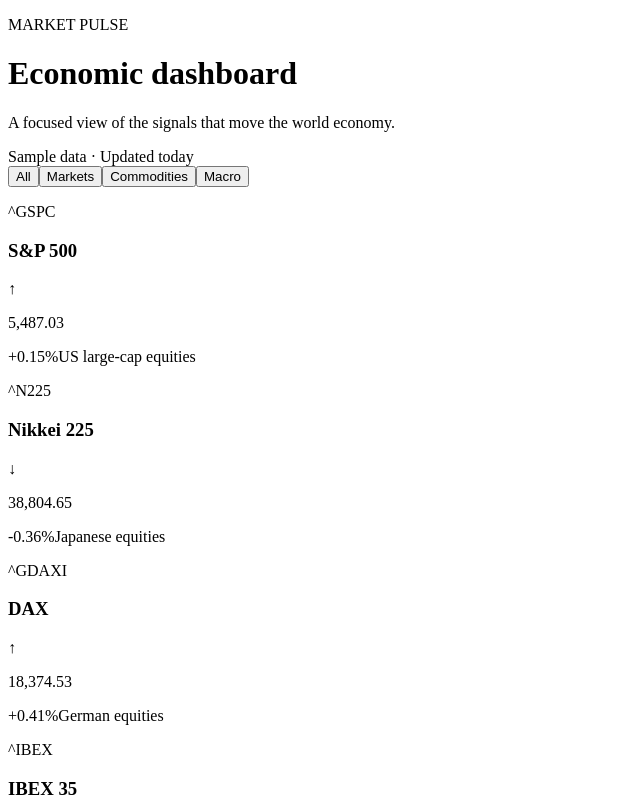
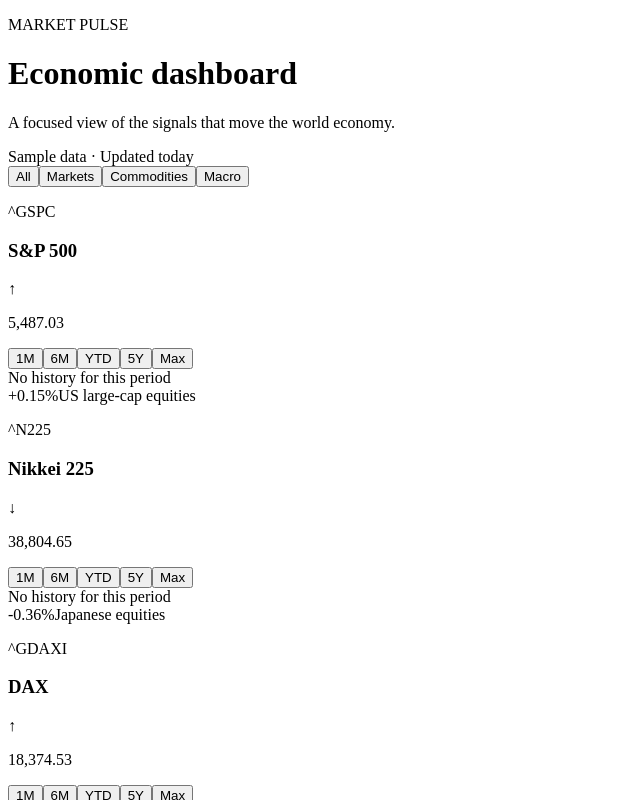
Before and after one commit to mrdonado/economic-dashboard, a React (Vite) app: page / in a window 1280 px wide. Both pictures are taken after a click on the button "Markets". Shown: the top 800 px of the page, without its empty margins (0-640 px from the left). Built offline with nearby package versions, Linux system fonts and the light colour scheme; no server answers; the HTML template or start-up script is replaced by a standard one.

Commit message:
feat: dashboard graphs

```diff
--- a/scripts/fetch-history.mjs
+++ b/scripts/fetch-history.mjs
@@ -11,7 +11,7 @@
 import { fileURLToPath } from 'node:url'
 
 const ROOT = join(dirname(fileURLToPath(import.meta.url)), '..')
-const OUTPUT_DIR = join(ROOT, 'data', 'history')
+const OUTPUT_DIR = join(ROOT, 'public', 'data', 'history')
 const START_DATE = '1950-01-01'
 const TODAY = isoDate(new Date())
 
--- /dev/null
+++ b/src/components/HistoryChart.tsx
@@ -0,0 +1,98 @@
+import { useEffect, useMemo, useState } from 'react'
+
+type Range = '1M' | '6M' | 'YTD' | '5Y' | 'Max'
+
+interface HistoryPoint { date: string; value: number }
+interface HistoryFile { points: HistoryPoint[] }
+
+const ranges: Range[] = ['1M', '6M', 'YTD', '5Y', 'Max']
+
+function startFor(range: Range, end: Date) {
+  const start = new Date(end)
+  if (range === '1M') start.setMonth(start.getMonth() - 1)
+  if (range === '6M') start.setMonth(start.getMonth() - 6)
+  if (range === 'YTD') start.setMonth(0, 1)
+  if (range === '5Y') start.setFullYear(start.getFullYear() - 5)
+  return start
+}
+
+function linePath(points: HistoryPoint[]) {
+  if (points.length < 2) return ''
+  const values = points.map((point) => point.value)
+  const min = Math.min(...values)
+  const max = Math.max(...values)
+  const span = max - min || 1
+  return points.map((point, index) => {
+    const x = (index / (points.length - 1)) * 100
+    const y = 46 - ((point.value - min) / span) * 42
+    return `${index === 0 ? 'M' : 'L'} ${x.toFixed(2)} ${y.toFixed(2)}`
+  }).join(' ')
+}
+
+export function HistoryChart({ indicatorId, label }: { indicatorId: string; label: string }) {
+  const [range, setRange] = useState<Range>('6M')
+  const [history, setHistory] = useState<HistoryPoint[] | null>(null)
+  const [hoveredIndex, setHoveredIndex] = useState<number | null>(null)
+
+  useEffect(() => {
+    let active = true
+    fetch(`/data/history/${indicatorId}.json`)
+      .then((response) => response.ok ? response.json() : Promise.reject(new Error('History unavailable')))
+      .then((data: HistoryFile) => active && setHistory(data.points))
+      .catch(() => active && setHistory([]))
+    return () => { active = false }
+  }, [indicatorId])
+
+  const points = useMemo(() => {
+    if (!history?.length) return []
+    const end = new Date(`${history.at(-1)?.date}T00:00:00Z`)
+    const start = startFor(range, end)
+    return range === 'Max' ? history : history.filter((point) => new Date(`${point.date}T00:00:00Z`) >= start)
+  }, [history, range])
+  const path = useMemo(() => linePath(points), [points])
+  const movement = points.length > 1 ? points[points.length - 1].value - points[0].value : 0
+  const hoveredPoint = hoveredIndex === null ? null : points[hoveredIndex]
+  const values = points.map((point) => point.value)
+  const min = Math.min(...values)
+  const max = Math.max(...values)
+  const hoveredX = hoveredIndex === null || points.length < 2 ? 0 : (hoveredIndex / (points.length - 1)) * 100
+  const hoveredY = hoveredPoint ? 46 - ((hoveredPoint.value - min) / (max - min || 1)) * 42 : 0
+
+  function selectNearestPoint(clientX: number, element: SVGSVGElement) {
+    const bounds = element.getBoundingClientRect()
+    const position = Math.max(0, Math.min(1, (clientX - bounds.left) / bounds.width))
+    setHoveredIndex(Math.round(position * (points.length - 1)))
+  }
+
+  return (
+    <div className="history-chart">
+      <div className="range-picker" aria-label={`${label} chart period`}>
+        {ranges.map((item) => <button key={item} className={range === item ? 'selected' : ''} onClick={() => setRange(item)}>{item}</button>)}
+      </div>
+      {history === null ? <div className="chart-message">Loading history…</div>
+        : points.length < 2 ? <div className="chart-message">No history for this period</div>
+          : <div className="chart-plot">
+            <svg
+              viewBox="0 0 100 50"
+              role="img"
+              aria-label={`${label}, ${range} historical chart`}
+              preserveAspectRatio="none"
+              onMouseMove={(event) => selectNearestPoint(event.clientX, event.currentTarget)}
+              onMouseLeave={() => setHoveredIndex(null)}
+            >
+              <path className="chart-grid" d="M 0 12 H 100 M 0 29 H 100 M 0 46 H 100" />
+              <path className={movement >= 0 ? 'chart-line positive' : 'chart-line negative'} d={path} />
+              {hoveredPoint && <>
+                <path className="chart-guide" d={`M ${hoveredX} 0 V 50`} />
+                <circle className={movement >= 0 ? 'chart-marker positive' : 'chart-marker negative'} cx={hoveredX} cy={hoveredY} r="2.1" />
+              </>}
+            </svg>
+            {hoveredPoint && <div className="chart-tooltip" style={{ left: `${hoveredX}%` }}>
+              <strong>{new Intl.NumberFormat(undefined, { maximumFractionDigits: 2 }).format(hoveredPoint.value)}</strong>
+              <span>{hoveredPoint.date}</span>
+            </div>}
+          </div>}
+      {points.length > 1 && <div className="chart-dates"><span>{points[0].date}</span><span>{points.at(-1)?.date}</span></div>}
+    </div>
+  )
+}
--- a/src/components/IndicatorCard.tsx
+++ b/src/components/IndicatorCard.tsx
@@ -1,4 +1,5 @@
 import type { Indicator } from '../types'
+import { HistoryChart } from './HistoryChart'
 
 const trendSymbol = { up: '↑', down: '↓', flat: '—' }
 
@@ -15,6 +16,7 @@
         </span>
       </div>
       <p className="value">{indicator.value}</p>
+      <HistoryChart indicatorId={indicator.id} label={indicator.name} />
       <div className="card-footer">
         <span className={`change change--${indicator.trend}`}>{indicator.change}</span>
         <span>{indicator.description}</span>
--- a/src/styles.css
+++ b/src/styles.css
@@ -15,7 +15,7 @@
 .filters button { cursor: pointer; border: 1px solid #31394d; border-radius: 999px; padding: 8px 15px; color: #aeb9cf; background: transparent; font-size: .85rem; }
 .filters button:hover, .filters button.active { color: #0b1120; border-color: #dce6fa; background: #dce6fa; }
 .indicator-grid { display: grid; grid-template-columns: repeat(3, minmax(0, 1fr)); gap: 14px; }
-.indicator-card { min-height: 194px; display: flex; flex-direction: column; justify-content: space-between; padding: 22px; border: 1px solid #293044; border-radius: 14px; background: linear-gradient(145deg, #151b2b, #101522); transition: transform .18s ease, border-color .18s ease; }
+.indicator-card { min-height: 288px; display: flex; flex-direction: column; justify-content: space-between; padding: 22px; border: 1px solid #293044; border-radius: 14px; background: linear-gradient(145deg, #151b2b, #101522); transition: transform .18s ease, border-color .18s ease; }
 .indicator-card:hover { transform: translateY(-3px); border-color: #6b7895; }
 .card-heading, .card-footer { display: flex; justify-content: space-between; align-items: start; gap: .75rem; }
 h3 { margin: 0; font-size: 1rem; letter-spacing: -.02em; }
@@ -23,8 +23,18 @@
 .trend--up, .change--up { color: #62d7a1; } .trend--up { background: #163a32; }
 .trend--down, .change--down { color: #ff8c9c; } .trend--down { background: #3e202b; }
 .trend--flat, .change--flat { color: #aeb9cf; } .trend--flat { background: #293044; }
-.value { margin: 18px 0; font-size: clamp(1.45rem, 3vw, 2rem); font-weight: 700; letter-spacing: -.05em; }
+.value { margin: 16px 0 8px; font-size: clamp(1.45rem, 3vw, 2rem); font-weight: 700; letter-spacing: -.05em; }
 .card-footer { color: #7f8ba4; font-size: .73rem; } .change { font: 500 .78rem 'DM Mono', monospace; white-space: nowrap; }
+.history-chart { min-height: 91px; margin: 0 0 12px; } .range-picker { display: flex; gap: 4px; margin-bottom: 6px; }
+.range-picker button { border: 0; border-radius: 4px; padding: 3px 5px; color: #7f8ba4; background: transparent; cursor: pointer; font: 500 .62rem/1 'DM Mono', monospace; }
+.range-picker button:hover, .range-picker button.selected { color: #e8eefc; background: #293044; }
+.chart-plot { position: relative; } .history-chart svg { display: block; width: 100%; height: 48px; overflow: visible; cursor: crosshair; } .chart-grid { fill: none; stroke: #263047; stroke-width: .35; }
+.chart-line { fill: none; stroke-width: 1.3; vector-effect: non-scaling-stroke; } .chart-line.positive { stroke: #62d7a1; } .chart-line.negative { stroke: #ff8c9c; }
+.chart-guide { stroke: #8b9bb9; stroke-width: .45; stroke-dasharray: 1.5 1.5; } .chart-marker { stroke: #101522; stroke-width: 1; } .chart-marker.positive { fill: #62d7a1; } .chart-marker.negative { fill: #ff8c9c; }
+.chart-tooltip { position: absolute; top: -29px; z-index: 1; min-width: 82px; padding: 4px 6px; border: 1px solid #46516a; border-radius: 5px; color: #e8eefc; background: #0b1120; box-shadow: 0 5px 15px #0008; font: .62rem/1.35 'DM Mono', monospace; pointer-events: none; transform: translateX(-50%); white-space: nowrap; }
+.chart-tooltip strong, .chart-tooltip span { display: block; } .chart-tooltip span { color: #91a5c9; font-size: .56rem; }
+.chart-dates { display: flex; justify-content: space-between; margin-top: 2px; color: #62708a; font: .58rem 'DM Mono', monospace; }
+.chart-message { display: grid; height: 48px; place-items: center; color: #62708a; font-size: .68rem; }
 footer { margin-top: 32px; color: #7f8ba4; font-size: .78rem; text-align: center; } code { color: #aeb9cf; }
 @media (max-width: 820px) { .indicator-grid { grid-template-columns: repeat(2, minmax(0, 1fr)); } .hero { align-items: start; flex-direction: column; } }
 @media (max-width: 520px) { .page-shell { padding: 42px 18px 24px; } .indicator-grid { grid-template-columns: 1fr; } }
```
Also changed, not shown: 3 other files (tests, documents, lock files or other folders).
